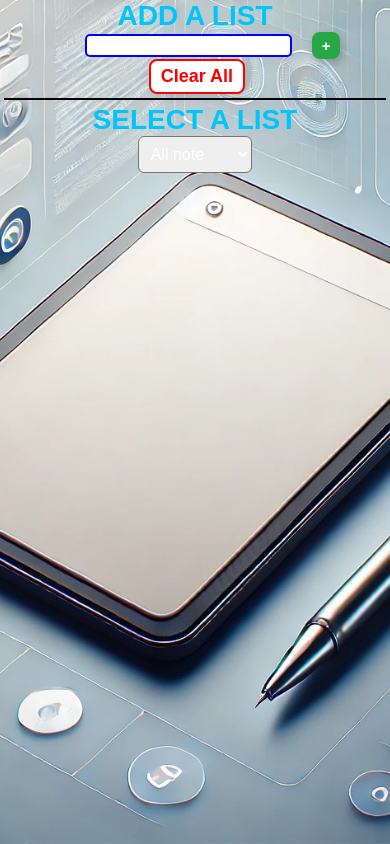
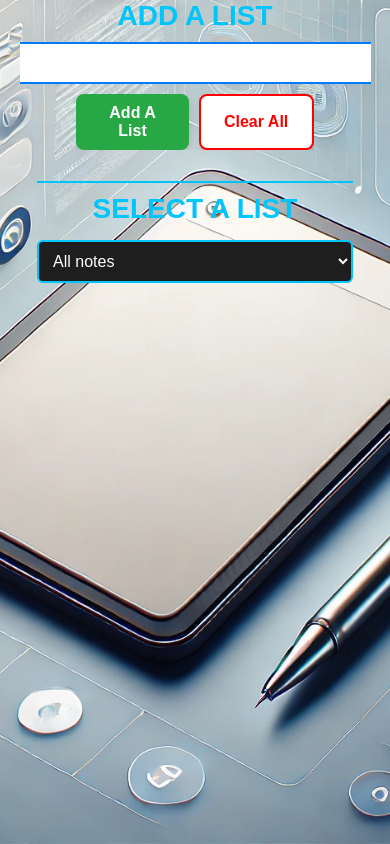
Before and after one commit to Bradley-Laubscher/DulyNoted, a React (Create React App) app in the folder dulynoted/: page / in a window 390 px wide. Built offline with nearby package versions, Linux system fonts and the light colour scheme.

Commit message:
Basic styling updates. Added Readme

```diff
--- a/dulynoted/src/Components/Categories/Categories.js
+++ b/dulynoted/src/Components/Categories/Categories.js
@@ -87,11 +87,15 @@ const Categories = () => {
         localStorage.setItem('savedSelect', JSON.stringify(select));
     });
 
+    useEffect(() => {
+        localStorage.setItem('savedNotes', JSON.stringify(notes));
+    }, [notes]);
+
     return (
         <div>
-            <dv className="sectionTitle">
-                Add a list
-            </dv>
+            <div className="sectionTitle">
+                Add A list
+            </div>
             <div className='addCategory'>
                 <input
                     className='categoryInput'
@@ -104,27 +108,28 @@ const Categories = () => {
                     }}
                     value={categoryItem}
                 />
+                <div className="addCategoryButtons">
                     <motion.button
+                        className='categoryButton'
                         whileHover={{ scale: 1.1 }}
                         whileTap={{ scale: 0.9}}
-                    className='categoryButton'
-                    onClick={() => createCategory()}
-                    title="Add a list">
-                    +
+                        onClick={() => createCategory()}>
+                        Add A List
                     </motion.button>
                     <motion.button
                         className='clearAll'
                         whileHover={{ scale: 1.1 }}
-                    onClick={() => clearAll()}
-                    whileTap={{ scale: 0.9}}>
+                        whileTap={{ scale: 0.9}}
+                        onClick={() => clearAll()}>
                         Clear All
                     </motion.button>
+                </div>
                 <br />
                 <div className="selectList">
                     <div className="sectionTitle">
                         Select a list
                     </div>
-                    <select className='categorySelection' onChange={handleSelectChange}>
+                    <select className='categorySelection' onChange={handleSelectChange} value={select}>
                         {cats.map((category) => {
                             return (
                             <option>
@@ -146,7 +151,11 @@ const Categories = () => {
                             <CategoryItem
                             key={category.categoryId}
                             item={category}
-                            removeCategory={(categoryId) => dispatch(removeCategories(categoryId))}
+                            removeCategory={(categoryId) => {
+                                dispatch(removeCategories(categoryId));
+                                const updatedNotes = notes.filter(note => note.categoryId !== categoryId);
+                                localStorage.setItem('savedNotes', JSON.stringify(updatedNotes));
+                            }}
                             updateCategory={(obj) => dispatch(updateCategories(obj))}
                             />
                         </div>
--- a/dulynoted/src/Styling/categories.css
+++ b/dulynoted/src/Styling/categories.css
@@ -1,35 +1,87 @@
+/* Root container style */
 .displayCategories {
     color: white;
+    display: flex;
+    flex-direction: column;
+    align-items: center;
+    padding: 2rem;
+    gap: 1.5rem;
 }
 
+/* Section title */
 .sectionTitle {
     font-size: 28px;
-    font-weight: bold;
+    font-weight: 600;
     color: #00c5fb;
     text-transform: uppercase;
-    margin-top: 1%;
+    text-align: center;
+    margin-bottom: 1rem;
 }
 
-.categoryInput {
-    border: 2px solid transparent;
-    border-radius: 5px;
-    border-color: blue;
-    font-size: 25px;
-    margin-left: 9%;
+/* Add category input and buttons layout */
+.addCategory {
+    display: flex;
+    flex-direction: column;
+    align-items: center;
+    gap: 1rem;
+    width: 100%;
+    max-width: 500px;
+    margin: 0 auto;
+    text-align: center;
 }
 
+.addCategory .addCategoryButtons {
+    display: flex;
+    gap: 10px;
+    justify-content: center;
+}
+
+/* Full-page center layout */
+.categoriesPage {
+    display: flex;
+    flex-direction: column;
+    align-items: center;
+    justify-content: center;
+    min-height: 100vh;
+    padding: 2rem;
+    background-color: #121212;
+}
+
+/* Input field */
+.categoryInput {
+    width: 100%;
+    padding: 10px 15px;
+    font-size: 18px;
+    border: 2px solid #007bff;
+    border-radius: 8px;
+    transition: border-color 0.3s ease;
+}
+
+.categoryInput:focus {
+    border-color: #00c5fb;
+    outline: none;
+}
+
+/* Buttons layout */
+.categoryButton,
+.clearAll {
+    font-size: 16px;
+    padding: 10px 20px;
+    border-radius: 8px;
+    font-weight: bold;
+    cursor: pointer;
+    transition: all 0.3s ease;
+    box-shadow: 2px 4px 8px rgba(0, 0, 0, 0.1);
+    width: 100%;
+    max-width: 200px;
+    text-align: center;
+}
+
+/* Add list button */
 .categoryButton {
-    font-size: 18px;
-    padding: 5px 10px;
-    margin-left: 1%;
+    background-color: #28a745;
     color: white;
-    background-color: #28a745;
-    border-radius: 8px;
     border: none;
-    cursor: pointer;
-    font-weight: bold;
-    transition: background-color 0.3s ease, transform 0.2s ease;
-    box-shadow: 2px 4px 8px rgba(0, 0, 0, 0.2);
 }
 
 .categoryButton:hover {
@@ -42,53 +94,11 @@
     transform: scale(0.98);
 }
 
-.selectList {
-    display: flex;
-    flex-direction: column;
-    align-items: center;
-    border-top: 2px solid;
-    margin: 1%;
-}
-
-.categoryList {
-    padding: 0;
-}
-
-.categorySelection {
-    font-size: 16px;
-    padding: 8px;
-    width: 30%;
-    border-radius: 6px;
-    color: white;
-    cursor: pointer;
-    padding-right: 30px;
-}
-
-.categorySelection:focus {
-    border-color: #0056b3;
-    box-shadow: 0 0 6px rgba(0, 86, 179, 0.3);
-}
-
-.categoryTextArea {
-    text-align: center;
-    color:black;
-    border: 2px solid;
-    border-radius: 10px;
-    border-color: gold;
-}
-
+/* Clear all button */
 .clearAll {
-    font-size: 18px;
-    padding: 5px 10px;
-    margin-left: 1%;
     color: red;
     background-color: white;
     border: 2px solid red;
-    border-radius: 8px;
-    cursor: pointer;
-    font-weight: bold;
-    transition: all 0.3s ease;
-    box-shadow: 2px 4px 8px rgba(0, 0, 0, 0.1);
 }
 
 .clearAll:hover {
@@ -99,16 +109,78 @@
 
 .clearAll:active {
     background-color: darkred;
-    border-color: darkred;
     transform: scale(0.98);
 }
 
+/* Select list section */
+.selectList {
+    display: flex;
+    flex-direction: column;
+    align-items: center;
+    gap: 0.5rem;
+    border-top: 2px solid #00c5fb;
+    padding-top: 1rem;
+    width: 100%;
+    max-width: 500px;
+}
+
+/* Dropdown */
+.categorySelection {
+    font-size: 16px;
+    padding: 10px;
+    border-radius: 6px;
+    border: 2px solid #00c5fb;
+    background-color: #1e1e1e;
+    color: white;
+    width: 100%;
+    max-width: 300px;
+    cursor: pointer;
+}
+
+.categorySelection:focus {
+    border-color: #007bff;
+    box-shadow: 0 0 6px rgba(0, 123, 255, 0.3);
+    outline: none;
+}
+
+/* Notes and categories list display */
+.categoryList {
+    list-style: none;
+    padding: 0;
+    width: 100%;
+    max-width: 700px;
+    display: flex;
+    flex-direction: column;
+    gap: 1rem;
+}
+
+/* Textarea for category editing */
+.categoryTextArea {
+    text-align: center;
+    color: black;
+    border: 2px solid gold;
+    border-radius: 10px;
+    padding: 10px;
+    background-color: #fff9e6;
+}
+
+/* Responsive adjustments */
 @media screen and (max-width: 600px) {
-    .categoryInput {
-        font-size: 15px;
+    .addCategory,
+    .selectList {
+        width: 90%;
     }
-    .categoryButton {
-        font-size: 15px;
-        margin-left: 20px;
+
+    .categoryInput,
+    .categorySelection,
+    .categoryButton,
+    .clearAll {
+        width: 100%;
+        max-width: none;
+        font-size: 16px;
+    }
+
+    .categoryList {
+        max-width: 100%;
     }
 }
--- a/dulynoted/src/Styling/index.css
+++ b/dulynoted/src/Styling/index.css
@@ -1,6 +1,7 @@
 * {
   font-family: "Montserrat", sans-serif;
   font-size: 15px;
+  overflow-x: hidden;
 }
 
 @media screen and (max-width: 600px) {
```
Also changed, not shown: 1 other file (tests, documents, lock files or other folders). Lines whose indentation alone changed are shown as unchanged.
